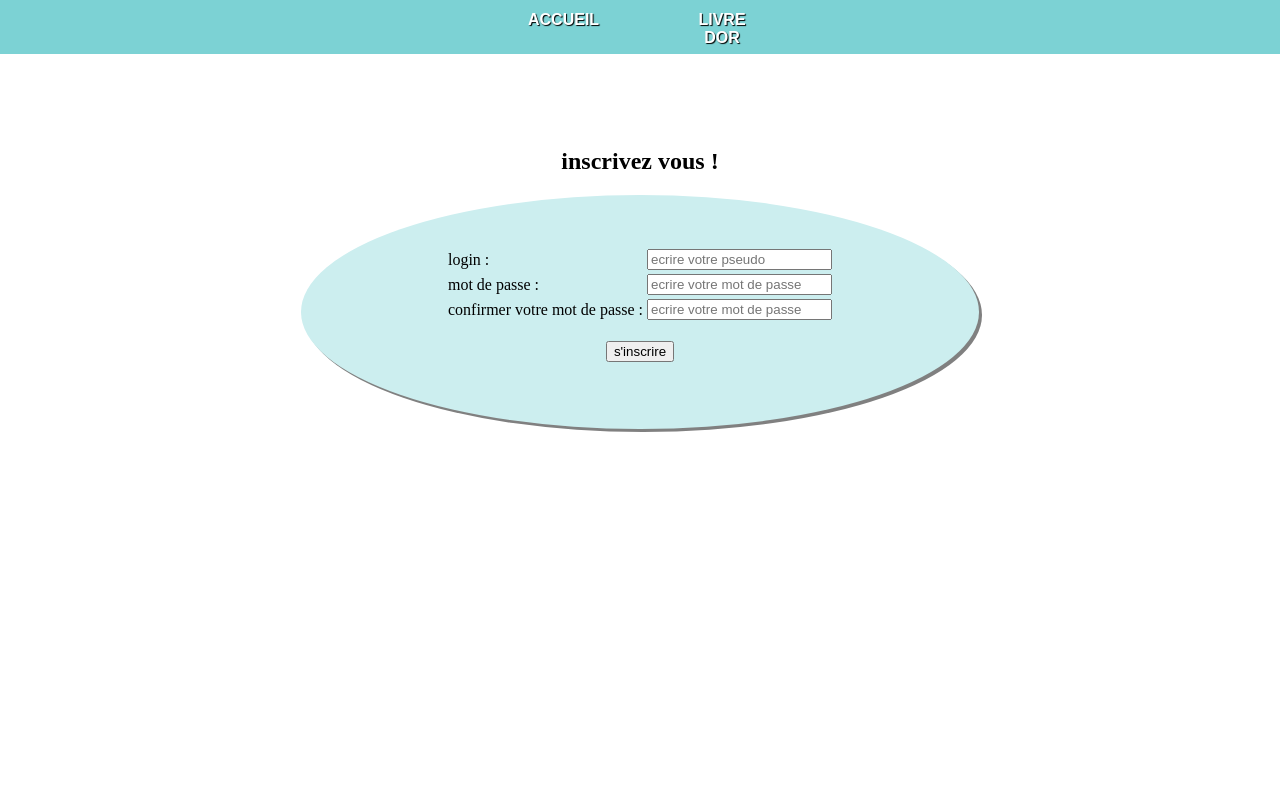
After one commit to olivier-crozet/livre-or, a PHP site: page /inscription.php in a window 1280 px wide. The commit adds this page. Run offline with PHP 8.4, Linux system fonts and the light colour scheme.

Commit message:
inscription ok et connection a testé

```diff
--- /dev/null
+++ b/css/inscription.css
@@ -0,0 +1,13 @@
+.oc-section-inscription
+{
+	text-align: -webkit-center;
+    padding-top: 10%;
+}
+.oc-paneaulogin-inscription
+{
+	    background-color: #cceeef;
+    width: 45%;
+    padding: 4%;
+    border-radius: 100%;
+    box-shadow: grey 3px 3px;
+}
--- /dev/null
+++ b/css/livre-or.css
@@ -0,0 +1,16 @@
+.titre-livreor
+{
+	text-align:center;
+	padding-top: 5%;
+}
+.article-connexion
+{
+	background-color: #7cd3d587;
+	width: 59%;
+    text-align: center;
+    padding: 2%;
+}
+.form-connexion
+{
+	text-align: -webkit-center;
+}
--- a/index.php
+++ b/index.php
@@ -40,7 +40,7 @@
     </ul>
   </li>
   <li>
-  <li class="oc-onglet"><a class="oc-nav-marg" href="projet.php/work-in-progress/work-in-progress.html">livre d'or</a>
+  <li class="oc-onglet"><a class="oc-nav-marg" href="livre-or.php">livre d'or</a>
     <ul class="oc-back1">
  <!-- <li class="oc-sous"><a href="voyage21.html">norvège</li></a>
   <li class="oc-sous"><a href="voyage22.html">bénin</li></a>
--- /dev/null
+++ b/inscription.php
@@ -0,0 +1,178 @@
+<?php
+		//DEBUT SESSION ET DESTRUCTION
+session_start();
+ if (!empty($_POST['formdeconexion']))
+    {
+    unset ( $_SESSION ['id'] );
+    unset ($_SESSION['login']);
+	}
+			// CONNEXION BASE DE DONNé mysqli
+$connexion = mysqli_connect("localhost","root","","livreor");
+?>
+          <!--HTML LIENS FICHIER-->
+<html>
+<head>
+	<meta charset="utf-8">
+	<link rel="stylesheet" type="text/css" href="css/nav.css">
+	<link rel="stylesheet" type="text/css" href="css/livre-or.css">
+	<link rel="stylesheet" type="text/css" href="css/inscription.css">
+	<title>inscription</title>
+</head>
+
+<?php
+
+
+
+                // WHEN YOU PUSH BUTTON
+if (isset($_POST['inscription']))
+	{
+		$login = htmlspecialchars($_POST['login']) ; //evite l'injection ?? what the fuck??
+
+	 	$password = sha1($_POST['password']);//sha1 achage
+	 	$password2 = sha1($_POST['password2']);//sha1 achage
+
+			//CHAMP DE FORMULAIRE REMPLI
+	if ( !empty($_POST["login"])  && !empty($_POST["password"]) && !empty($_POST["password2"]) && (strlen($_POST["password"])) >3 && (strlen($_POST["password2"]) >3))
+		{
+
+
+
+              // verifier les doublon
+			$reqdoublon = "SELECT `login` FROM `utilisateurs` where login=\"$login\";";
+
+			$verifdoublon = mysqli_query($connexion, $reqdoublon);
+			$result = mysqli_fetch_array($verifdoublon);
+
+
+
+	 		$loginlength = strlen($login);// evite de l'injection dans url? pas compris??
+	 		if($loginlength <= 255)
+	 		{
+
+	 			if ($password == $password2)
+	 			 {  // FONCTIONNE EN PDO
+	 		 	//$reque="INSERT INTO utilisateurs(login, prenom, nom, password) VALUES('".$login."', '".$prenom."', '".$nom."','".$password."')"; //requette ok
+	 		 	//fin du code bon en PDO
+
+	 			//$insertmbr = $connexion->prepare($reque);
+               // $insertmbr->execute();
+
+
+	 		 				//CODE BON EN mysql
+	 			 if (!isset ($_SESSION['login'])&&$result==NULL)
+	 		 		{
+	 				$requete="INSERT INTO utilisateurs(login,password)
+	 			 				VALUES (\"$login\",\"$password\")";
+	 			 	$inser= mysqli_query($connexion, $requete);
+					$erreur= "votre compte a bien était créer !";
+	 				header("location: livre-or.php");
+	 				}
+	 					//fin du code bon en mysql
+	 				else
+	 				{
+	 				$erreur= "login deja existant !";
+	 				}
+	 			}
+
+
+
+	 			else
+	 			{
+	 			$erreur = "vos mots de passe sont different !";
+	 			}
+
+	 	}
+
+ 		else
+			 {
+		 	$erreur = "votre pseudo ne doit pas dépasser 255 caractère  ! ";
+			 }
+		}
+
+				// CHAMP DE FORMULAIRE VIDE
+	else
+	{
+	$erreur = "<br/>.tous les champ doivent etre complétés et le mot de passe doit contenir plus de 3 caractere !";
+	}
+ }
+
+
+
+?>
+<body class="oc-body-accueil-btp">
+	<div class="oc-backgroud-btp">
+  <header class="oc-header-btp">
+       <nav class="oc-header">
+       <ul class="menu">
+
+  <li class="oc-onglet"><a class="oc-nav-marg" href="index.php">accueil</a> </li>
+  <li class="oc-onglet"><a class="oc-nav-marg" href="index.php">livre dor</a> </li>
+
+         </ul>
+       </nav>
+   </header>
+					<!--HTML TABLEAU INPUT-->
+<header>
+	  	<h1 class="h1inscription">inscription</h1>
+</header>
+       <section class="oc-section-inscription">
+		       <h1 class="titrelogin">inscrivez vous !</h1>
+
+	      <article class="oc-paneaulogin-inscription">
+	      	<form  method="POST" action="" >
+	      <table class="tablinscri">
+	      	<tr>
+	      		<td>
+	      			<label  for="login"> login :</label>
+				</td>
+				<td>
+	      			<input type="text" name="login" placeholder="ecrire votre pseudo" value="<?php if(isset($login)){echo $login;} ?>">
+	      		</td>
+	      	</tr>
+	      	<tr>
+	      	    <td>
+
+	      	    	<label  for="password">mot de passe :</label>
+	      	    </td>
+	      	    <td>
+	      	    	<input type="password" name="password" placeholder="ecrire votre mot de passe">
+	      	    </td>
+	      	</tr>
+	      	<tr>
+	      	     <td>
+	      	    	<label  for="password2">confirmer votre mot de passe :</label>
+	      	    </td>
+	      	    <td>
+	      	    	<input type="password" name="password2" placeholder="ecrire votre mot de passe">
+	      	    </td>
+	      	</tr>
+
+	      </table>
+	      <br/>
+	      	      <input  class="buton-inscription" type="submit" name="inscription" value="s'inscrire"/>
+	      	</form>
+
+
+	<?php
+			//MESSAGE D'ERREUR!!
+		if (isset($erreur))
+		 {
+			echo "<strong>".'<font size= "5px" color="white">'.$erreur.'</font>'."</strong>";
+		}
+	?>
+
+	      </article>
+
+       </section>
+
+       				<!--FOOTER-->
+<footer>
+	          <!--  <p>authentifier vous avec:</p>
+	            <img class="logofb"src="logofb.png"><img class="logoinsta" src="logoinsta.png"> -->
+</footer>
+
+
+
+
+</body>
+</html>
```
Also changed, not shown: livre-or.php (added, +180 -0 lines).
